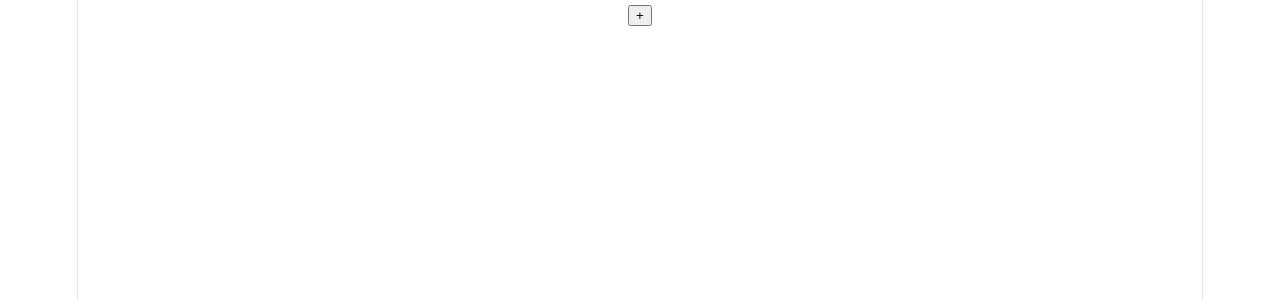
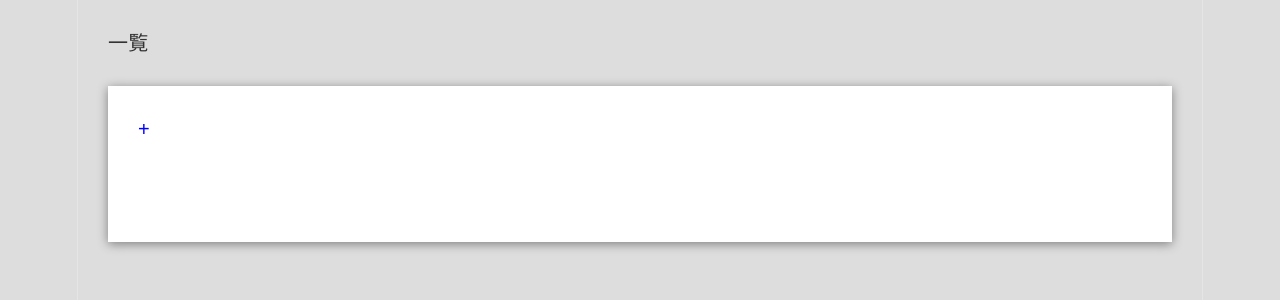
Before and after one commit to Fuki3/react-spa, a React (Vite) app: page / in a window 1280 px wide. Shown: the top 300 px of the page. Built offline with nearby package versions, Linux system fonts and the light colour scheme.

Commit message:
デザインの修正

```diff
--- a/src/App.css
+++ b/src/App.css
@@ -1,184 +1,67 @@
-.counter {
-  font-size: 16px;
-  padding: 5px 10px;
-  border-radius: 5px;
-  color: var(--accent);
-  background: var(--accent-bg);
-  border: 2px solid transparent;
-  transition: border-color 0.3s;
-  margin-bottom: 24px;
-
-  &:hover {
-    border-color: var(--accent-border);
-  }
-  &:focus-visible {
-    outline: 2px solid var(--accent);
-    outline-offset: 2px;
-  }
+body {
+  background-color: #dddddd;
 }
 
-.hero {
-  position: relative;
-
-  .base,
-  .framework,
-  .vite {
-    inset-inline: 0;
-    margin: 0 auto;
-  }
-
-  .base {
-    width: 170px;
-    position: relative;
-    z-index: 0;
-  }
-
-  .framework,
-  .vite {
-    position: absolute;
-  }
-
-  .framework {
-    z-index: 1;
-    top: 34px;
-    height: 28px;
-    transform: perspective(2000px) rotateZ(300deg) rotateX(44deg) rotateY(39deg)
-      scale(1.4);
-  }
-
-  .vite {
-    z-index: 0;
-    top: 107px;
-    height: 26px;
-    width: auto;
-    transform: perspective(2000px) rotateZ(300deg) rotateX(40deg) rotateY(39deg)
-      scale(0.8);
-  }
+textarea {
+  background-color: white;
+  border: 3px solid blue;
+  color: black;
+  font-size: 20px;
+  border-radius: 6px;
 }
 
-#center {
-  display: flex;
-  flex-direction: column;
-  gap: 25px;
-  place-content: center;
-  place-items: center;
-  flex-grow: 1;
-
-  @media (max-width: 1024px) {
-    padding: 32px 20px 24px;
-    gap: 18px;
-  }
+button {
+  background-color: white;
+  color: black;
+  border-radius: 6px;
 }
 
-#next-steps {
+.button-group {
   display: flex;
-  border-top: 1px solid var(--border);
-  text-align: left;
-
-  & > div {
-    flex: 1 1 0;
-    padding: 32px;
-    @media (max-width: 1024px) {
-      padding: 24px 20px;
-    }
-  }
-
-  .icon {
-    margin-bottom: 16px;
-    width: 22px;
-    height: 22px;
-  }
-
-  @media (max-width: 1024px) {
-    flex-direction: column;
-    text-align: center;
-  }
+  justify-content: center;
+  gap: 10px;
 }
 
-#docs {
-  border-right: 1px solid var(--border);
-
-  @media (max-width: 1024px) {
-    border-right: none;
-    border-bottom: 1px solid var(--border);
-  }
+.page-title {
+  text-align: left;
+  margin-top: 30px;
+  padding-left: 30px;
+  font-size: 20px;
+  color: #333;
 }
 
-#next-steps ul {
-  list-style: none;
-  padding: 0;
+.container {
+  background-color: white;
   display: flex;
-  gap: 8px;
-  margin: 32px 0 0;
-
-  .logo {
-    height: 18px;
-  }
-
-  a {
-    color: var(--text-h);
-    font-size: 16px;
-    border-radius: 6px;
-    background: var(--social-bg);
-    display: flex;
-    padding: 6px 12px;
-    align-items: center;
-    gap: 8px;
-    text-decoration: none;
-    transition: box-shadow 0.3s;
-
-    &:hover {
-      box-shadow: var(--shadow);
-    }
-    .button-icon {
-      height: 18px;
-      width: 18px;
-    }
-  }
-
-  @media (max-width: 1024px) {
-    margin-top: 20px;
-    flex-wrap: wrap;
-    justify-content: center;
-
-    li {
-      flex: 1 1 calc(50% - 8px);
-    }
-
-    a {
-      width: 100%;
-      justify-content: center;
-      box-sizing: border-box;
-    }
-  }
+  gap: 300px;
+  padding: 30px 100px 100px 30px;
+  margin: 30px;
+  box-shadow: 0 2px 10px gray;
 }
 
-#spacer {
-  height: 88px;
-  border-top: 1px solid var(--border);
-  @media (max-width: 1024px) {
-    height: 48px;
-  }
+.add-button {
+  background-color: white;
+  border: none;
+  padding: 0;
+  font-size: 20px;
+  color: blue;
+  text-decoration: none;
 }
 
-.ticks {
-  position: relative;
-  width: 100%;
+.link-button {
+  background: none;
+  border: none;
+  padding: 0;
+  font-size: 20px;
+  color: blue;
+  text-decoration: underline;
+}
 
-  &::before,
-  &::after {
-    content: "";
-    position: absolute;
-    top: -4.5px;
-    border: 5px solid transparent;
-  }
-
-  &::before {
-    left: 0;
-    border-left-color: var(--border);
-  }
-  &::after {
-    right: 0;
-    border-right-color: var(--border);
-  }
+.selected-link-button {
+  background: none;
+  border: none;
+  padding: 0;
+  font-size: 20px;
+  color: black;
+  text-decoration: underline;
 }
--- a/src/App.jsx
+++ b/src/App.jsx
@@ -1,4 +1,5 @@
 import { useState } from "react";
+import "./App.css";
 import List from "./components/List.jsx";
 import Edit from "./components/Edit.jsx";
 
@@ -57,13 +58,20 @@ export default function App() {
   };
 
   return (
+    <>
+      <p className="page-title">{mode === "list" ? "一覧" : "編集"}</p>
+      <div className="container">
         <div>
-      {mode === "list" ? (
-        <>
-          <List savedMemo={savedMemo} onSelectMemo={handleSelectMemo} />
-          <button onClick={handleAdd}>+</button>
-        </>
-      ) : (
+          <List
+            savedMemo={savedMemo}
+            editingId={editingId}
+            onSelectMemo={handleSelectMemo}
+          />
+          <button className="add-button" onClick={handleAdd}>
+            +
+          </button>
+        </div>
+        {mode === "edit" && (
           <>
             <Edit
               text={text}
@@ -71,9 +79,9 @@ export default function App() {
               onSave={handleSave}
               onDelete={handleDelete}
             />
-          <button onClick={() => setMode("list")}>back</button>
           </>
         )}
       </div>
+    </>
   );
 }
--- a/src/components/Edit.jsx
+++ b/src/components/Edit.jsx
@@ -1,3 +1,5 @@
+import "../App.css";
+
 export default function Edit({ text, setText, onSave, onDelete }) {
   return (
     <div>
@@ -7,9 +9,10 @@ export default function Edit({ text, setText, onSave, onDelete }) {
           setText(e.target.value);
         }}
       />
-      <button onClick={onSave}>保存</button>
-
-      <button onClick={onDelete}>削除</button>
+      <div className="button-group">
+        <button onClick={onSave}>更新</button>
+        <button onClick={onDelete}>削除</button>
+      </div>
     </div>
   );
 }
--- a/src/components/List.jsx
+++ b/src/components/List.jsx
@@ -1,9 +1,16 @@
-export default function List({ savedMemo, onSelectMemo }) {
+import "../App.css";
+
+export default function List({ savedMemo, editingId, onSelectMemo }) {
   return (
+    <div>
+      {savedMemo.length > 0 && (
         <div>
           {savedMemo.map((memo) => (
             <div key={memo.id}>
               <button
+                className={
+                  editingId === memo.id ? "selected-link-button" : "link-button"
+                }
                 onClick={() => {
                   onSelectMemo(memo);
                 }}
@@ -13,5 +20,7 @@ export default function List({ savedMemo, onSelectMemo }) {
             </div>
           ))}
         </div>
+      )}
+    </div>
   );
 }
```
Lines whose indentation alone changed are shown as unchanged.
